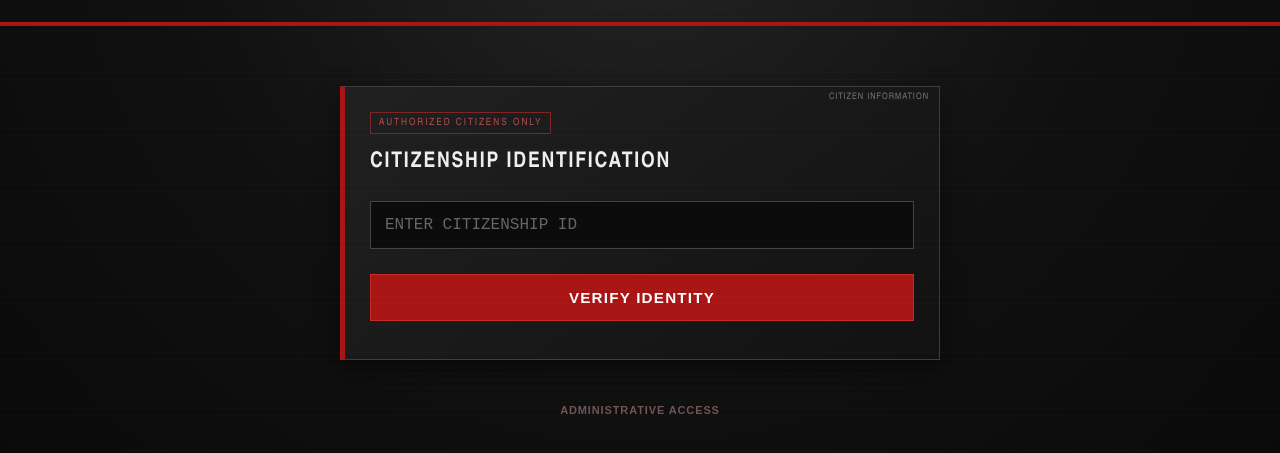
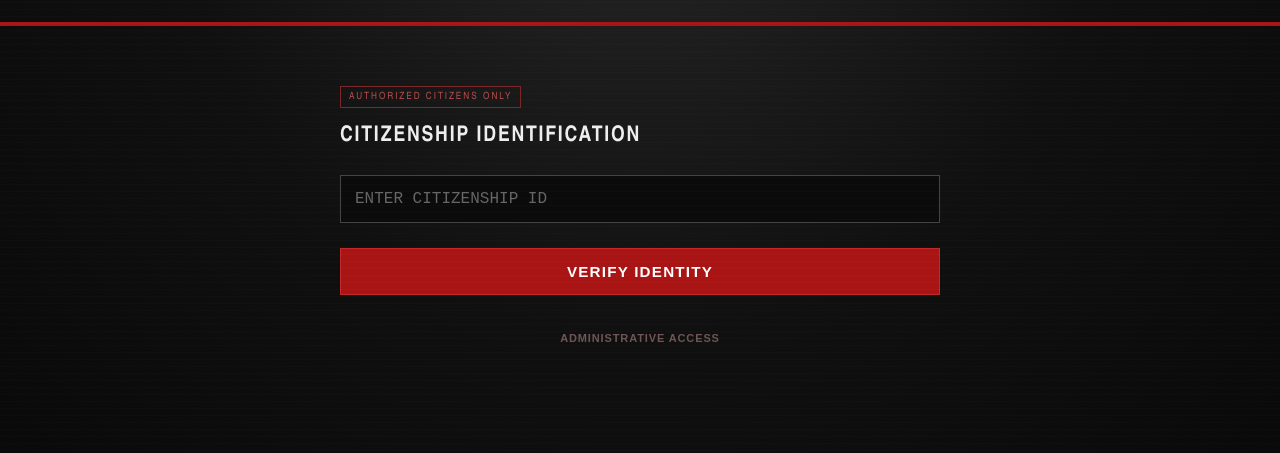
Before and after one commit to CleosCleopatra/social-credit, a plain HTML site: page index.html in a window 1280 px wide. Shown: the part 125-578 px from the top of the page. Drawn offline with Linux system fonts and the light colour scheme.

Commit message:
Remove card

```diff
--- a/style.css
+++ b/style.css
@@ -68,41 +68,6 @@ body::before{
 
     border-bottom: 4px solid var(--red);
     padding-bottom: 15px;
-}
-
-.card {
-    position:relative;
-    background:
-        linear-gradient(
-            145deg,
-            #202020,
-            #111111
-        );
-
-    border: 1px solid #3b3b3b;
-    border-left: 5px solid var(--red);
-
-
-    padding: 25px;
-    margin-bottom: 20px;
-
-    box-shadow:
-        0 8px 25px rgba(0,0,0,0.45);
-}
-
-.card::before {
-    content: "CITIZEN INFORMATION";
-
-    position: absolute;
-    top: 0;
-    right: 0;
-
-    padding: 5px 10px;
-
-    font-size: 9px;
-    letter-spacing: 1px;
-
-    color: #777;
 }
 
 h2{
```
